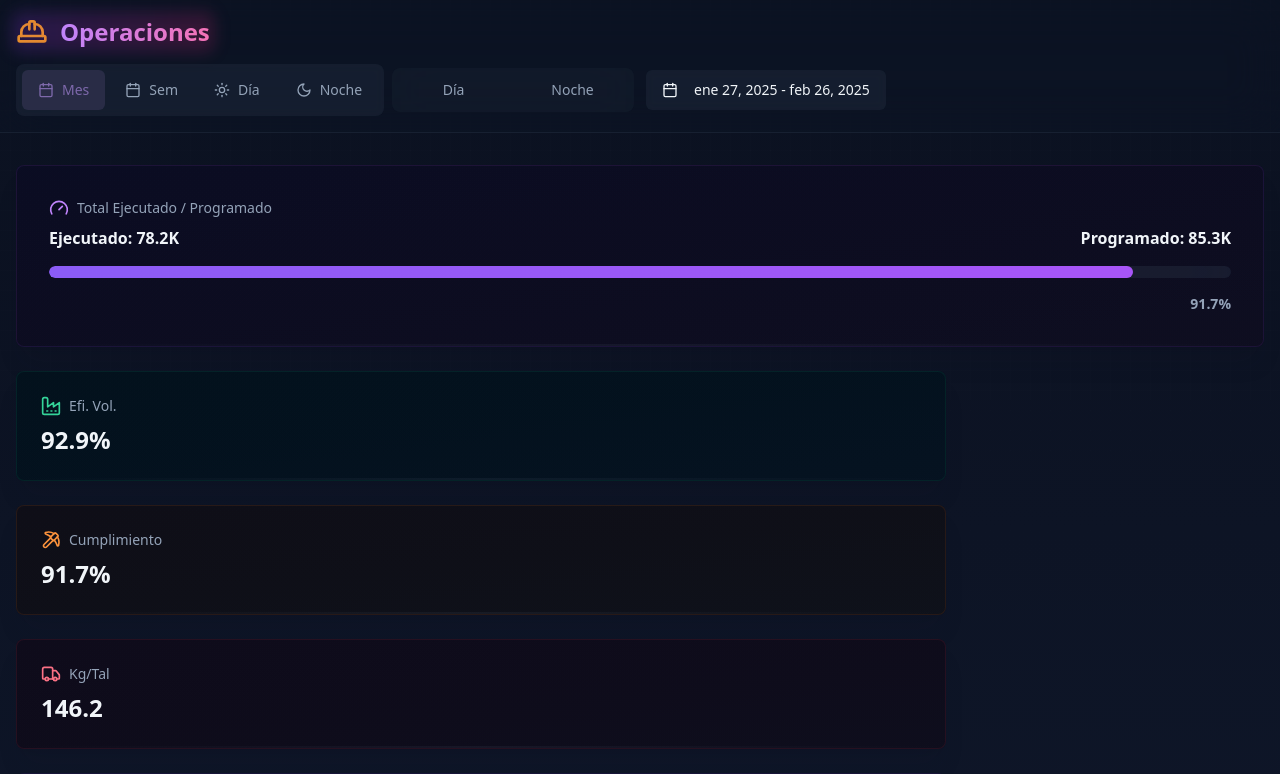
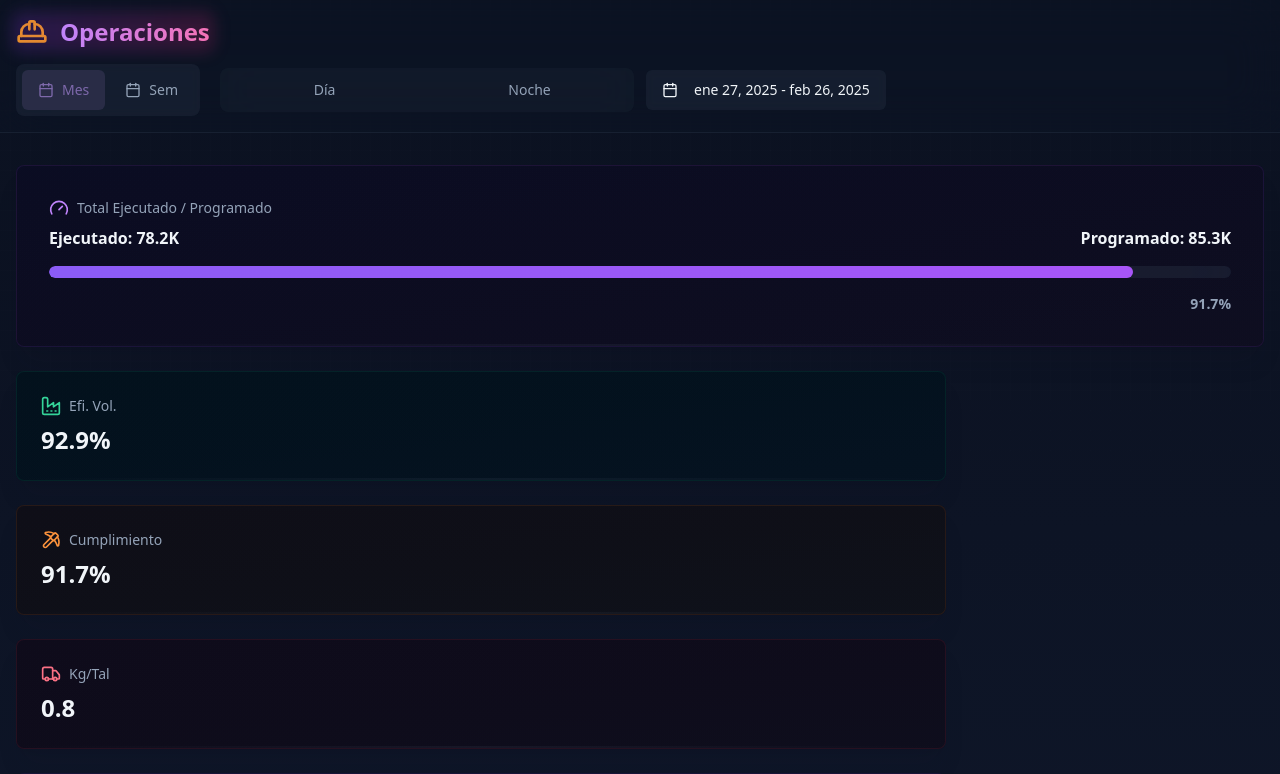
Before and after one commit to Cesarin12345/dynamic-visualizer, a React (Vite) app: page / in a window 1280 px wide. Shown: the top 774 px of the page. Built offline with nearby package versions, Linux system fonts and the light colour scheme.

Commit message:
Refactor TimeToggle and KPICard
Removed day/night buttons from TimeToggle component and adjusted layout.  Updated KPICard component to reflect changes in Kg/Tal values.

```diff
--- a/src/components/TimeToggle.tsx
+++ b/src/components/TimeToggle.tsx
@@ -1,11 +1,11 @@
 
 import { Button } from "@/components/ui/button";
 import { cn } from "@/lib/utils";
-import { Calendar, Sun, Moon } from "lucide-react";
+import { Calendar } from "lucide-react";
 
 interface TimeToggleProps {
-  selected: "month" | "week" | "day" | "night";
-  onChange: (value: "month" | "week" | "day" | "night") => void;
+  selected: "month" | "week";
+  onChange: (value: "month" | "week") => void;
 }
 
 const TimeToggle = ({ selected, onChange }: TimeToggleProps) => {
@@ -37,32 +37,6 @@ const TimeToggle = ({ selected, onChange }: TimeToggleProps) => {
         <Calendar className="w-4 h-4" />
         Sem
       </Button>
-      <Button
-        variant="ghost"
-        className={cn(
-          "px-4 py-2 transition-all duration-300 gap-2",
-          selected === "day"
-            ? "bg-[#F97316]/20 text-[#F97316] hover:text-[#F97316] hover:bg-[#F97316]/30"
-            : "text-slate-400 hover:text-slate-100"
-        )}
-        onClick={() => onChange("day")}
-      >
-        <Sun className="w-4 h-4" />
-        Día
-      </Button>
-      <Button
-        variant="ghost"
-        className={cn(
-          "px-4 py-2 transition-all duration-300 gap-2",
-          selected === "night"
-            ? "bg-[#1A1F2C]/50 text-slate-300 hover:text-slate-200 hover:bg-[#1A1F2C]/60"
-            : "text-slate-400 hover:text-slate-100"
-        )}
-        onClick={() => onChange("night")}
-      >
-        <Moon className="w-4 h-4" />
-        Noche
-      </Button>
     </div>
   );
 };
--- a/src/pages/Index.tsx
+++ b/src/pages/Index.tsx
@@ -1,3 +1,4 @@
+
 import { useState, useEffect } from "react";
 import {
   ArrowUpRight,
@@ -28,7 +29,7 @@ const dummyData = {
         efficiencyVol: "94.2%",
         executed: "42.3K",
         compliance: "93.8%",
-        kgTal: "148.2",
+        kgTal: "0.8",
         fAdvance: "95.1%",
       },
       chartData: [
@@ -71,7 +72,7 @@ const dummyData = {
         efficiencyVol: "91.6%",
         executed: "35.9K",
         compliance: "89.5%",
-        kgTal: "144.2",
+        kgTal: "0.7",
         fAdvance: "93.2%",
       },
       chartData: [
@@ -116,7 +117,7 @@ const dummyData = {
         efficiencyVol: "95.2%",
         executed: "11.5K",
         compliance: "94.1%",
-        kgTal: "146.8",
+        kgTal: "0.9",
         fAdvance: "96.7%",
       },
       chartData: [
@@ -151,7 +152,7 @@ const dummyData = {
         efficiencyVol: "93.2%",
         executed: "9.0K",
         compliance: "92.1%",
-        kgTal: "138.0",
+        kgTal: "0.6",
         fAdvance: "94.0%",
       },
       chartData: [
@@ -256,7 +257,7 @@ const Index = () => {
             <div className="flex flex-wrap items-center gap-3">
               <div className="flex items-center gap-2 flex-1 min-w-[200px]">
                 <TimeToggle selected={timeView} onChange={setTimeView} />
-                <div className="inline-flex p-0.5 bg-slate-800/30 backdrop-blur-xl rounded-lg flex-1">
+                <div className="inline-flex p-0.5 bg-slate-800/30 backdrop-blur-xl rounded-lg flex-1 ml-3">
                   <Button
                     variant="ghost"
                     className={`flex-1 px-4 py-1.5 transition-all duration-300 text-sm font-medium rounded-md ${
```
